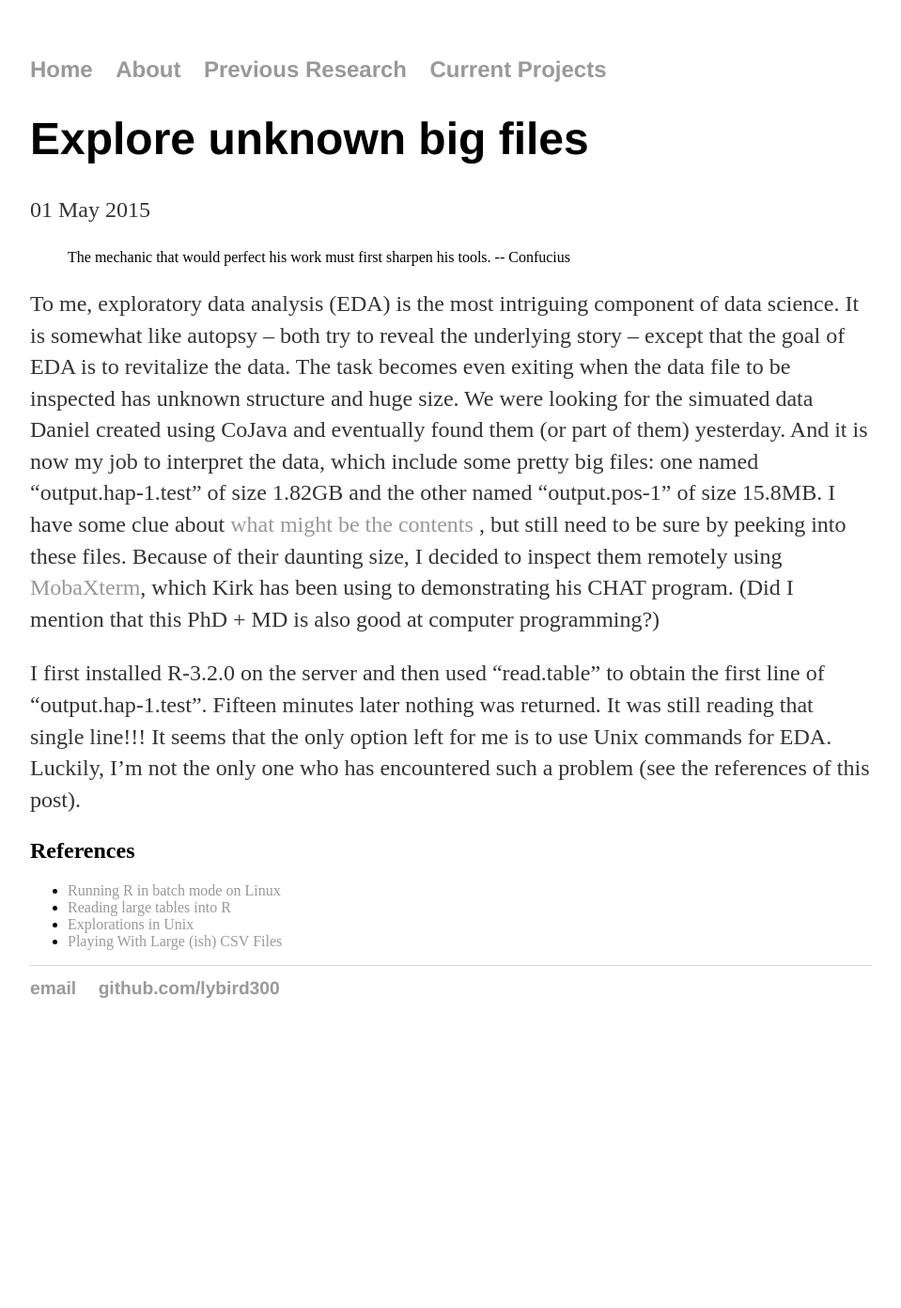
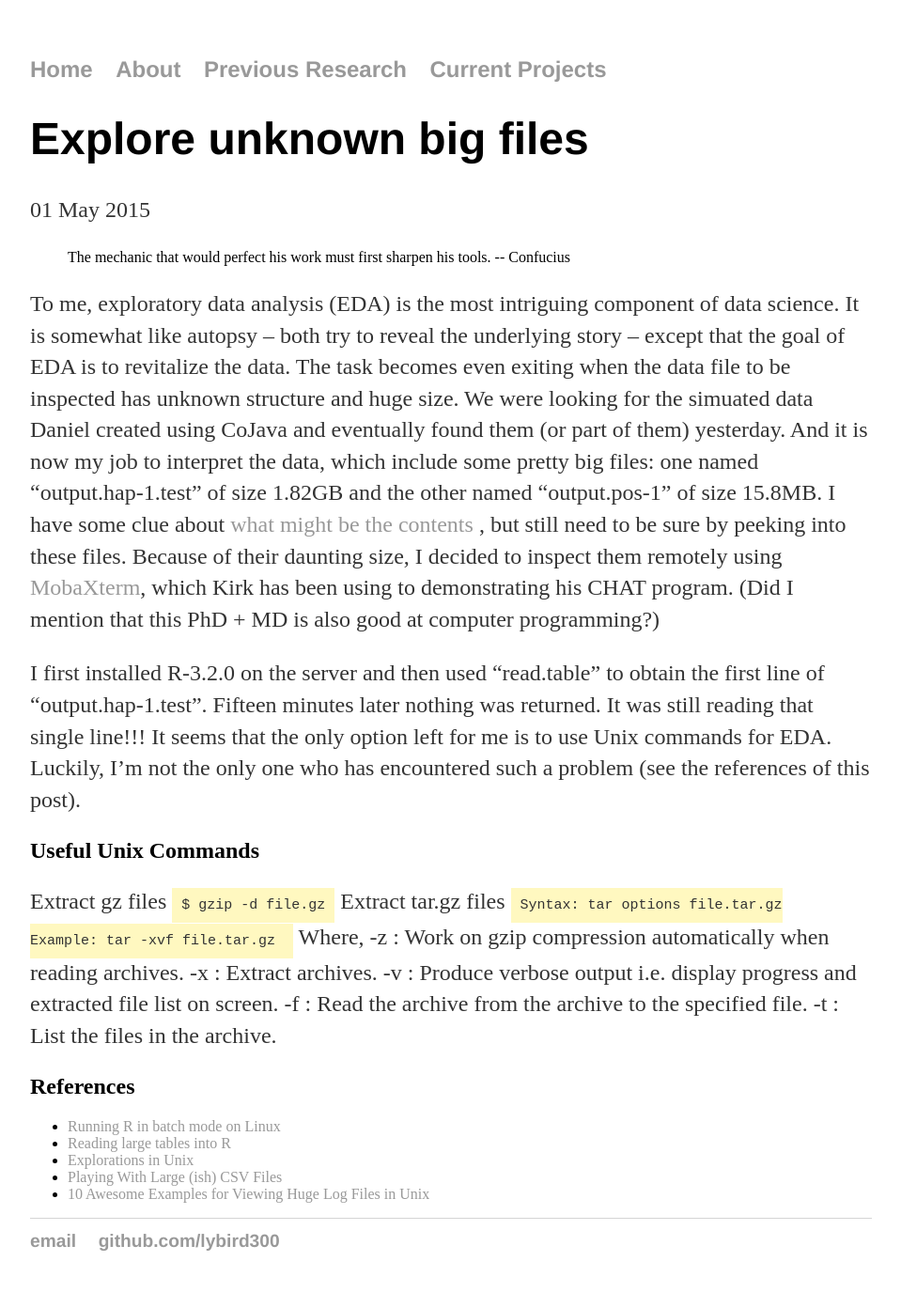
Before and after one commit to lybird300/lybird300.github.io, a Jekyll site: the page built from _posts/2015-05-01-inspect-big-data.md, in a window 1280 px wide. Shown: the whole page at 94% size, without its empty margins (160-1119 px from the left). Built offline with Jekyll 4.4.1, drawn with Linux system fonts in a browser that asks for light colours; before the commit the page ends 1123 px from its top, so only the background shows below that.

Commit message:
Update 2015-05-01-inspect-big-data.md

```diff
--- a/_posts/2015-05-01-inspect-big-data.md
+++ b/_posts/2015-05-01-inspect-big-data.md
@@ -8,6 +8,18 @@ To me, exploratory data analysis (EDA) is the most intriguing component of data
 
 I first installed R-3.2.0 on the server and then used "read.table" to obtain the first line of "output.hap-1.test". Fifteen minutes later nothing was returned. It was still reading that single line!!! It seems that the only option left for me is to use Unix commands for EDA. Luckily, I'm not the only one who has encountered such a problem (see the references of this post).
 
+<h2>Useful Unix Commands</h2>
+Extract gz files
+<code>$ gzip -d file.gz</code>
+Extract tar.gz files
+<code>Syntax: tar options file.tar.gz<br/>Example: tar -xvf file.tar.gz </code>
+Where,
+-z : Work on gzip compression automatically when reading archives.
+-x : Extract archives.
+-v : Produce verbose output i.e. display progress and extracted file list on screen.
+-f : Read the archive from the archive to the specified file.
+-t : List the files in the archive.
+
 
 <h2>References</h2>
 <ul>
@@ -15,4 +27,5 @@ I first installed R-3.2.0 on the server and then used "read.table" to obtain the
 <li><a href="http://www.biostat.jhsph.edu/~rpeng/docs/R-large-tables.html">Reading large tables into R</a></li>
 <li><a href="http://www.drbunsen.org/explorations-in-unix/">Explorations in Unix</a></li>
 <li><a href="http://blog.ouseful.info/2011/06/04/playing-with-large-ish-csv-files-and-using-them-as-a-database-edina-openurl-logs/">Playing With Large (ish) CSV Files</a></li>
+<li><a href="http://www.thegeekstuff.com/2009/08/10-awesome-examples-for-viewing-huge-log-files-in-unix/">10 Awesome Examples for Viewing Huge Log Files in Unix</a></li>
 </ul>
```
